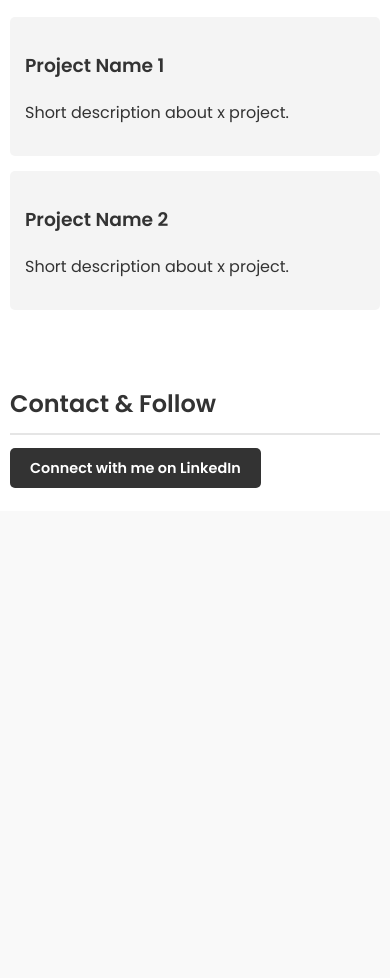
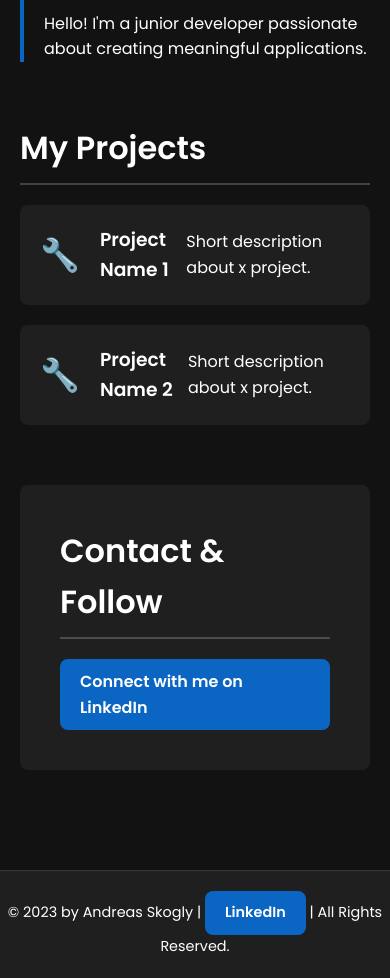
Before and after one commit to AndreasSK97/AndreasSK97.github.io, a website: page index.html in a window 390 px wide. Shown: the part 581-1559 px from the top of the page. Before the commit the page ends 1092 px from the top, so only its background shows below. Drawn offline with Linux system fonts and the light colour scheme.

Commit message:
Updated design

```diff
--- a/index.html
+++ b/index.html
@@ -1,51 +1,91 @@
 <!DOCTYPE html>
 <html lang="en">
  <head>
-    <meta charset="UTF-8" />
-    <meta name="viewport" content="width=device-width, initial-scale=1.0" />
-    <title>Andreas Skogly - Developer</title>
-    <link rel="stylesheet" href="styles.css" />
-    <link
-      href="https://fonts.googleapis.com/css2?family=Poppins:wght@400;600&display=swap"
-      rel="stylesheet"
-    />
+  <meta charset="utf-8"/>
+  <meta content="width=device-width, initial-scale=1.0" name="viewport"/>
+  <title>
+   Andreas Skogly - Developer
+  </title>
+  <link href="styles.css" rel="stylesheet"/>
+  <link href="https://fonts.googleapis.com/css2?family=Poppins:wght@400;600&amp;display=swap" rel="stylesheet"/>
  </head>
  <body>
+  <div class="navbar">
+   <a href="#about-me">
+    About Me
+   </a>
+   <a href="#projects">
+    Projects
+   </a>
+   <a href="#contact">
+    Contact
+   </a>
+  </div>
   <div class="container">
    <header>
-        <h1>Andreas Skogly</h1>
-        <p>Developer</p>
+    <h1>
+     Andreas Skogly
+    </h1>
+    <p>
+     Developer
+    </p>
    </header>
    <main>
     <section id="about-me">
-          <h2>About Me</h2>
+     <h2>
+      About Me
+     </h2>
      <p>
       Hello! I'm a junior developer passionate about creating meaningful
             applications.
      </p>
     </section>
-
     <section id="projects">
-          <h2>My Projects</h2>
+     <h2>
+      My Projects
+     </h2>
      <div class="project-card">
-            <h3>Project Name 1</h3>
-            <p>Short description about x project.</p>
+      <div class="project-icon">
+       🔧
+      </div>
+      <h3>
+       Project Name 1
+      </h3>
+      <p>
+       Short description about x project.
+      </p>
      </div>
      <div class="project-card">
-            <h3>Project Name 2</h3>
-            <p>Short description about x project.</p>
+      <div class="project-icon">
+       🔧
+      </div>
+      <h3>
+       Project Name 2
+      </h3>
+      <p>
+       Short description about x project.
+      </p>
      </div>
      <!-- Add more project cards as needed -->
     </section>
-
     <section id="contact">
-          <h2>Contact & Follow</h2>
-          <a href="https://www.linkedin.com/in/andreasskogly/" target="_blank"
-            >Connect with me on LinkedIn</a
-          >
+     <h2>
+      Contact &amp; Follow
+     </h2>
+     <a href="https://www.linkedin.com/in/andreasskogly/" target="_blank">
+      Connect with me on LinkedIn
+     </a>
     </section>
    </main>
-      <script src="scripts.js"></script>
+   <script src="scripts.js">
+   </script>
   </div>
+  <footer>
+   © 2023 by Andreas Skogly |
+   <a href="https://www.linkedin.com/in/andreasskogly/" target="_blank">
+    LinkedIn
+   </a>
+   | All Rights Reserved.
+  </footer>
  </body>
 </html>
--- a/package.json
+++ b/package.json
@@ -1,10 +1,9 @@
 {
   "name": "homepage",
-  "version": "1.0.0",
+  "version": "1.0.1",
   "description": "",
   "main": "app.js",
   "scripts": {
-    "start": "nodemon server.js",
     "test": "echo \"Error: no test specified\" && exit 1"
   },
   "keywords": [],
--- a/styles.css
+++ b/styles.css
@@ -1,84 +1,150 @@
-/* Global Styles */
-body {
-  font-family: "Poppins", sans-serif;
-  color: #333;
-  background-color: #f9f9f9;
+/* Reset and Global Styles */
+* {
     margin: 0;
     padding: 0;
+    box-sizing: border-box;
+    font-family: 'Poppins', sans-serif;
+}
+
+body {
+    background-color: #121212;
+    color: #FFFFFF;
     line-height: 1.6;
+    font-size: 16px;
+}
+
+a {
+    text-decoration: none;
+    color: #FFFFFF;
+    transition: color 0.3s ease;
+}
+
+a:hover {
+    color: #888888;
 }
 
 .container {
-  max-width: 1000px;
+    max-width: 1200px;
     margin: 0 auto;
-  padding: 20px;
-  background-color: #ffffff;
-  box-shadow: 0px 0px 15px rgba(0, 0, 0, 0.1);
+    padding: 0 20px;
 }
 
+/* Gradient Background for Top of Page */
+body::before {
+    content: "";
+    position: fixed;
+    top: 0;
+    left: 0;
+    right: 0;
+    height: 400px;
+    z-index: -1;
+    background: linear-gradient(to bottom, #1F1F1F, transparent);
+}
+
+/* Navbar */
+.navbar {
+    display: flex;
+    justify-content: space-between;
+    align-items: center;
+    padding: 20px 0;
+    border-bottom: 1px solid rgba(255, 255, 255, 0.1);
+    box-shadow: 0 4px 8px rgba(0, 0, 0, 0.1); /* Enhanced Navbar */
+}
+
+.navbar a {
+    margin: 0 15px;
+    font-weight: 600;
+    transition: border-bottom 0.3s ease;
+}
+
+.navbar a:hover {
+    border-bottom: 2px solid #FFFFFF;
+}
+
+/* Header */
 header {
-  display: flex;
-  justify-content: center;
-  align-items: center;
-  flex-direction: column;
-  padding: 50px 0;
+    text-align: center;
+    margin: 100px 0;
+}
+
+header h1 {
+    font-size: 3em;  /* Title Enhancement */
+    margin-bottom: 10px;
+    text-shadow: 0 2px 4px rgba(0, 0, 0, 0.2); /* Title Enhancement */
+}
+
+header p {
+    font-size: 1.5em;
+    font-weight: 400;
+}
+
+/* Main Content */
+main {
+    padding: 40px 0;
 }
 
 section {
-  padding: 20px 0;
+    margin-bottom: 60px;
 }
 
 h2 {
+    font-size: 2em;
+    margin-bottom: 20px;
+    border-bottom: 2px solid rgba(255, 255, 255, 0.2);
     padding-bottom: 10px;
-  font-weight: 600;
-  font-size: 1.8em;
-  border-bottom: 2px solid #e5e5e5;
-  margin-bottom: 20px;
+}
+
+/* About Me Section */
+#about-me {
+    border-left: 4px solid #0A66C2; /* LinkedIn Blue */
+    padding-left: 20px;
 }
 
 .project-card {
-  background-color: #f4f4f4;
-  padding: 15px;
-  margin-bottom: 15px;
-  border-radius: 5px;
-  transition: background-color 0.3s;
+    display: flex;
+    align-items: center;
+    padding: 20px;
+    background-color: #1F1F1F;
+    margin-bottom: 20px;
+    border-radius: 8px;
+    transition: background-color 0.3s ease;
 }
 
 .project-card:hover {
-  background-color: #e9e9e9;
+    background-color: #2A2A2A;
 }
 
-button,
-a {
-  margin-top: 10px;
-  padding: 10px 20px;
-  font-size: 0.9em;
-  background-color: #333;
-  color: #fff;
-  border-radius: 5px;
-  text-decoration: none;
-  font-weight: 600;
-  transition: background-color 0.3s, transform 0.3s;
+.project-icon {
+    font-size: 2em;
+    margin-right: 20px;
 }
 
-button:hover,
-a:hover {
-  background-color: #555;
-  transform: translateY(-2px);
+/* LinkedIn Button */
+a[href*="linkedin"] {
+    display: inline-block;
+    padding: 10px 20px;
+    background-color: #0A66C2; /* LinkedIn Blue */
+    border-radius: 8px;
+    font-weight: 600;
+    transition: background-color 0.3s ease;
 }
 
-/* Responsive Styling */
-@media only screen and (max-width: 768px) {
-  .container {
-    padding: 10px;
+a[href*="linkedin"]:hover {
+    background-color: #004182; /* Darker LinkedIn Blue */
 }
 
-  header h1 {
-    font-size: 2em;
+/* Contact & Follow Section */
+#contact {
+    background-color: #1F1F1F;
+    padding: 40px;
+    border-radius: 8px;
 }
 
-  header p,
-  h2 {
-    font-size: 1.5em;
+/* Footer */
+footer {
+    text-align: center;
+    padding: 20px 0;
+    background-color: #1F1F1F;
+    border-top: 1px solid rgba(255, 255, 255, 0.1);
+    font-size: 0.9em;
 }
-}
```
Also changed, not shown: app.js (+58 -0 lines). Lines whose indentation alone changed are shown as unchanged.
